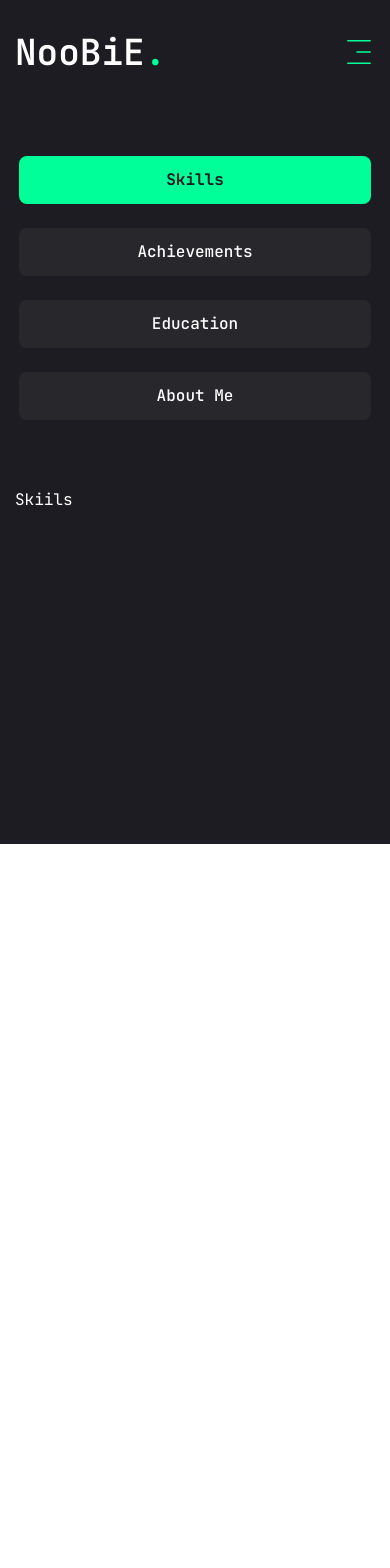
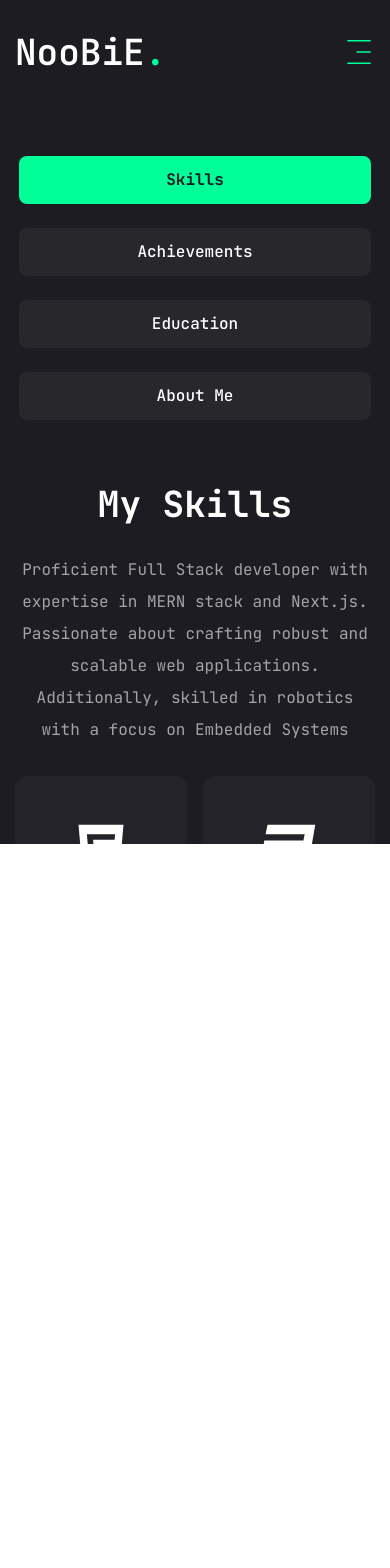
Before and after one commit to NooBIE-Nilay/Nilay-portfolio, a Next.js app: page /resume in a window 390 px wide. Shown: the top 1568 px of the page. Before the commit the page ends 1123 px from the top, so only its background shows below. Built offline with nearby package versions, Linux system fonts and the light colour scheme.

Commit message:
Completed Skills Section

```diff
--- a/app/resume/page.tsx
+++ b/app/resume/page.tsx
@@ -1,66 +1,11 @@
 "use client";
-
-import { FaHtml5, FaCss3, FaJs } from "react-icons/fa";
-import {
-  SiTailwindcss,
-  SiNextdotjs,
-  SiExpress,
-  SiMongodb,
-  SiNodedotjs,
-  SiReact,
-} from "react-icons/si";
-
 import { motion } from "framer-motion";
 
 import { Tabs, TabsContent, TabsList, TabsTrigger } from "@/components/ui/tabs";
 
 import { Achievements } from "@/components/Achievements";
 import { Education } from "@/components/Education";
-
-const skills = {
-  title: "My Skills",
-  description:
-    "Proficient Full Stack developer with expertise in MERN stack and Next.js. Possessing a strong foundation in JavaScript, React, Node.js, Express, and MongoDB. Passionate about crafting robust and scalable web applications. Additionally, skilled in robotics with a focus on Embedded Systems",
-  skillsList: [
-    {
-      icons: <FaHtml5 />,
-      name: "HTML 5",
-    },
-    {
-      icons: <FaCss3 />,
-      name: "CSS 3",
-    },
-    {
-      icons: <FaJs />,
-      name: "Javascript",
-    },
-    {
-      icons: <SiNextdotjs />,
-      name: "Next.js",
-    },
-    {
-      icons: <SiMongodb />,
-      name: "MongoDB",
-    },
-    {
-      icons: <SiExpress />,
-      name: "Express",
-    },
-    {
-      icons: <SiReact />,
-      name: "React",
-    },
-
-    {
-      icons: <SiNodedotjs />,
-      name: "Node.js",
-    },
-    {
-      icons: <SiTailwindcss />,
-      name: "Tailwind",
-    },
-  ],
-};
+import { Skills } from "@/components/Skills";
 export default function Resume() {
   return (
     <section>
@@ -77,7 +22,7 @@ export default function Resume() {
             defaultValue="skills"
             className="flex flex-col xl:flex-row gap-[60px]"
           >
-            <TabsList className="flex flex-col w-full max-w-[380px] max-auto xl:mx-0 gap-6">
+            <TabsList className="flex flex-col w-full max-w-[380px] mx-auto xl:mx-0 gap-6">
               <TabsTrigger value="skills">Skills</TabsTrigger>
               <TabsTrigger value="achievements">Achievements</TabsTrigger>
               <TabsTrigger value="education">Education</TabsTrigger>
@@ -87,8 +32,8 @@ export default function Resume() {
               <TabsContent value="achievements" className="w-full">
                 <Achievements />
               </TabsContent>
-              <TabsContent value="skills" className="w-full">
-                Skiils
+              <TabsContent value="skills" className="w-full h-full">
+                <Skills />
               </TabsContent>
               <TabsContent value="about" className="w-full">
                 about
--- /dev/null
+++ b/components/Skills.tsx
@@ -0,0 +1,112 @@
+import { FaHtml5, FaCss3, FaJs } from "react-icons/fa";
+import {
+  SiTailwindcss,
+  SiNextdotjs,
+  SiExpress,
+  SiMongodb,
+  SiNodedotjs,
+  SiReact,
+  SiC,
+  SiCplusplus,
+  SiArduino,
+  SiStmicroelectronics,
+} from "react-icons/si";
+import {
+  Tooltip,
+  TooltipContent,
+  TooltipProvider,
+  TooltipTrigger,
+} from "./ui/tooltip";
+
+const skills = {
+  title: "My Skills",
+  description:
+    "Proficient Full Stack developer with expertise in MERN stack and Next.js. Passionate about crafting robust and scalable web applications. Additionally, skilled in robotics with a focus on Embedded Systems",
+  skillsList: [
+    {
+      icons: <FaHtml5 />,
+      name: "HTML 5",
+    },
+    {
+      icons: <FaCss3 />,
+      name: "CSS 3",
+    },
+    {
+      icons: <FaJs />,
+      name: "Javascript",
+    },
+    {
+      icons: <SiNextdotjs />,
+      name: "Next.js",
+    },
+    {
+      icons: <SiMongodb />,
+      name: "MongoDB",
+    },
+    {
+      icons: <SiExpress />,
+      name: "Express",
+    },
+    {
+      icons: <SiReact />,
+      name: "React",
+    },
+
+    {
+      icons: <SiNodedotjs />,
+      name: "Node.js",
+    },
+    {
+      icons: <SiTailwindcss />,
+      name: "Tailwind",
+    },
+    {
+      icons: <SiC />,
+      name: "C",
+    },
+    {
+      icons: <SiCplusplus />,
+      name: "C++",
+    },
+    {
+      icons: <SiArduino />,
+      name: "Arduino",
+    },
+    {
+      icons: <SiStmicroelectronics />,
+      name: "STM",
+    },
+  ],
+};
+export function Skills() {
+  return (
+    <div className="flex flex-col gap-[30px]">
+      <div className="flex flex-col gap-[30px] text-center xl:text-left">
+        <h3 className="text-4xl font-bold">{skills.title}</h3>
+        <p className="text-white/60 max-w-[600px] mx-auto xl:mx-0">
+          {skills.description}
+        </p>
+      </div>
+      <ul className="grid grid-cols-2 sm:grid-cols-3 gap-4 xl:gap-[30px]">
+        {skills.skillsList.map((skill, index) => {
+          return (
+            <li key={index}>
+              <TooltipProvider delayDuration={100}>
+                <Tooltip>
+                  <TooltipTrigger className="w-full h-[150px] bg-[#232329] rounded-xl flex justify-center items-center group">
+                    <div className="text-6xl group-hover:text-accent transition-all duration-300">
+                      {skill.icons}
+                    </div>
+                  </TooltipTrigger>
+                  <TooltipContent>
+                    <p className=" capitalize">{skill.name}</p>
+                  </TooltipContent>
+                </Tooltip>
+              </TooltipProvider>
+            </li>
+          );
+        })}
+      </ul>
+    </div>
+  );
+}
```
